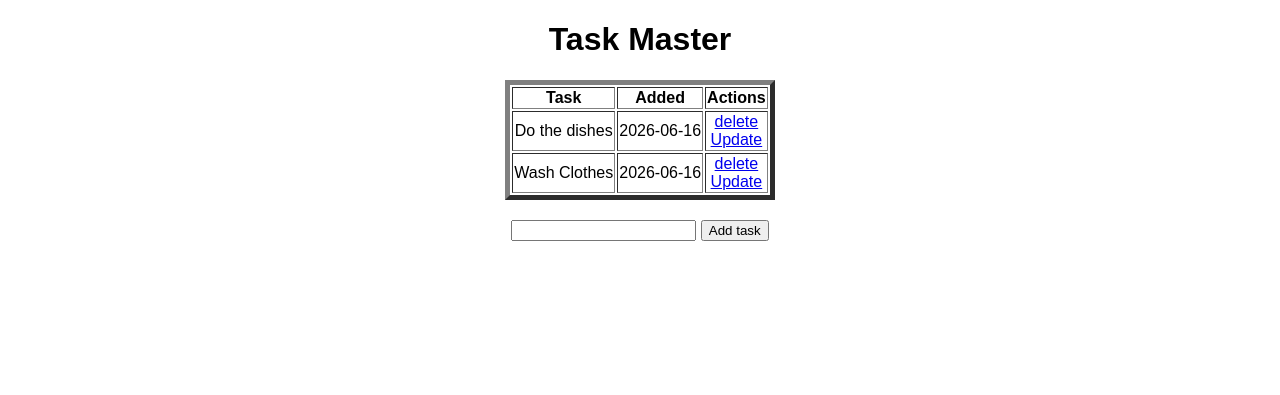
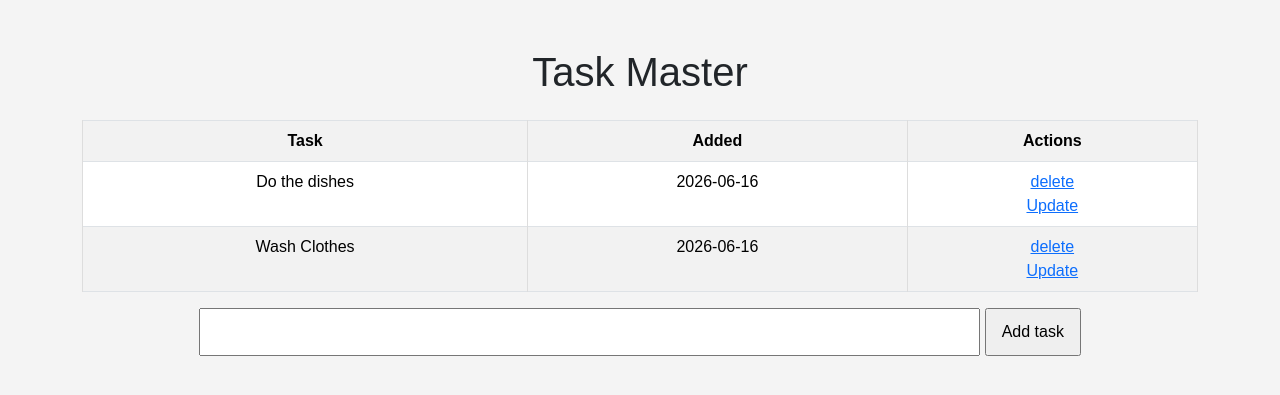
Before and after one commit to A1lwin/ToDo-App, a Flask app: page / in a window 1280 px wide. Shown: the top 395 px of the page. Run offline with Flask 3, Linux system fonts and the light colour scheme.

Commit message:
Improved some UI

```diff
--- a/static/css/main.css
+++ b/static/css/main.css
@@ -1,16 +1,35 @@
 body {
-    margin: 0;
-    font-family: sans-serif;
+    font-family: Arial, sans-serif;
+    background-color: #f4f4f4;
+    text-align: center;
 }
 
 .content {
-    text-align: center;
+    width: 60%;
+    margin: auto;
 }
 
 table {
-    margin: auto;
+    width: 100%;
+    border-collapse: collapse;
+    background: white;
 }
 
-form {
-    margin-top: 20px;
+th, td {
+    padding: 12px;
+    border: 1px solid #ddd;
 }
+
+th {
+    background-color: #333;
+    color: white;
+}
+
+input[type="text"] {
+    padding: 10px;
+    width: 70%;
+}
+
+input[type="submit"] {
+    padding: 10px 15px;
+}
--- a/templates/base.html
+++ b/templates/base.html
@@ -4,7 +4,9 @@
         <meta charset="UTF-8">
         <meta name="viewport" content="width=device-width, initial-scale=1.0">
         <meta http-equiv="X-UA-Compatible" content="ie=edge">
+        <link href="https://cdn.jsdelivr.net/npm/bootstrap@5.3.3/dist/css/bootstrap.min.css" rel="stylesheet">
         <link rel="stylesheet" href="{{url_for('static', filename="css/main.css")}}">
+
         {% block head %}{% endblock %}
     </head>
     <body>
--- a/templates/index.html
+++ b/templates/index.html
@@ -3,9 +3,10 @@
 
 {% endblock %}
 {% block body %}
-<div class="content">
-    <h1 style="text-align:center">Task Master</h1>
-    <table border="5" style="margin: auto; text-align: center;">
+<div class="container mt-5">
+    <h1 class="text-center mb-4">Task Master</h1>
+
+    <table class="table table-striped table-bordered text-center">
         <tr>
             <th>Task</th>
             <th>Added</th>
```
